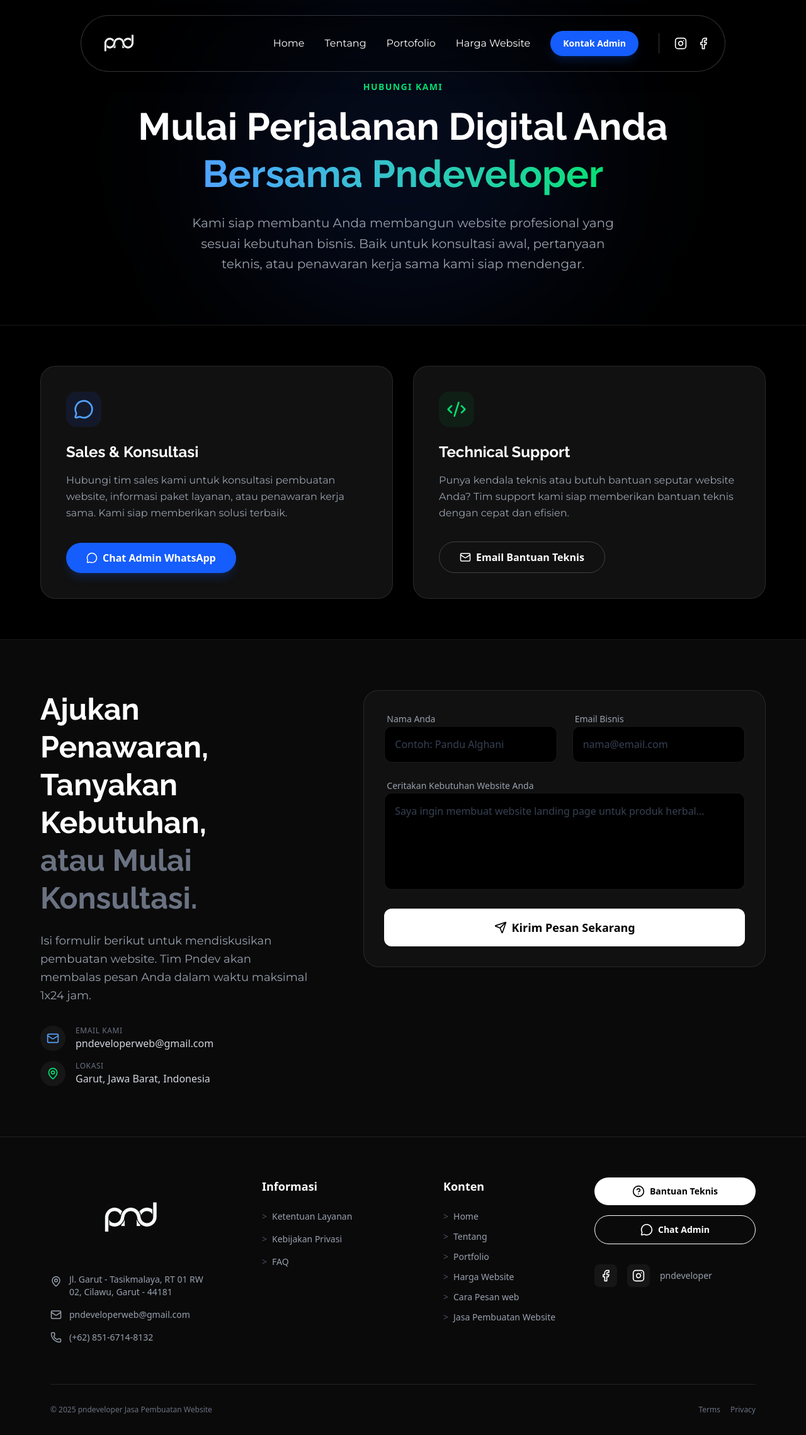
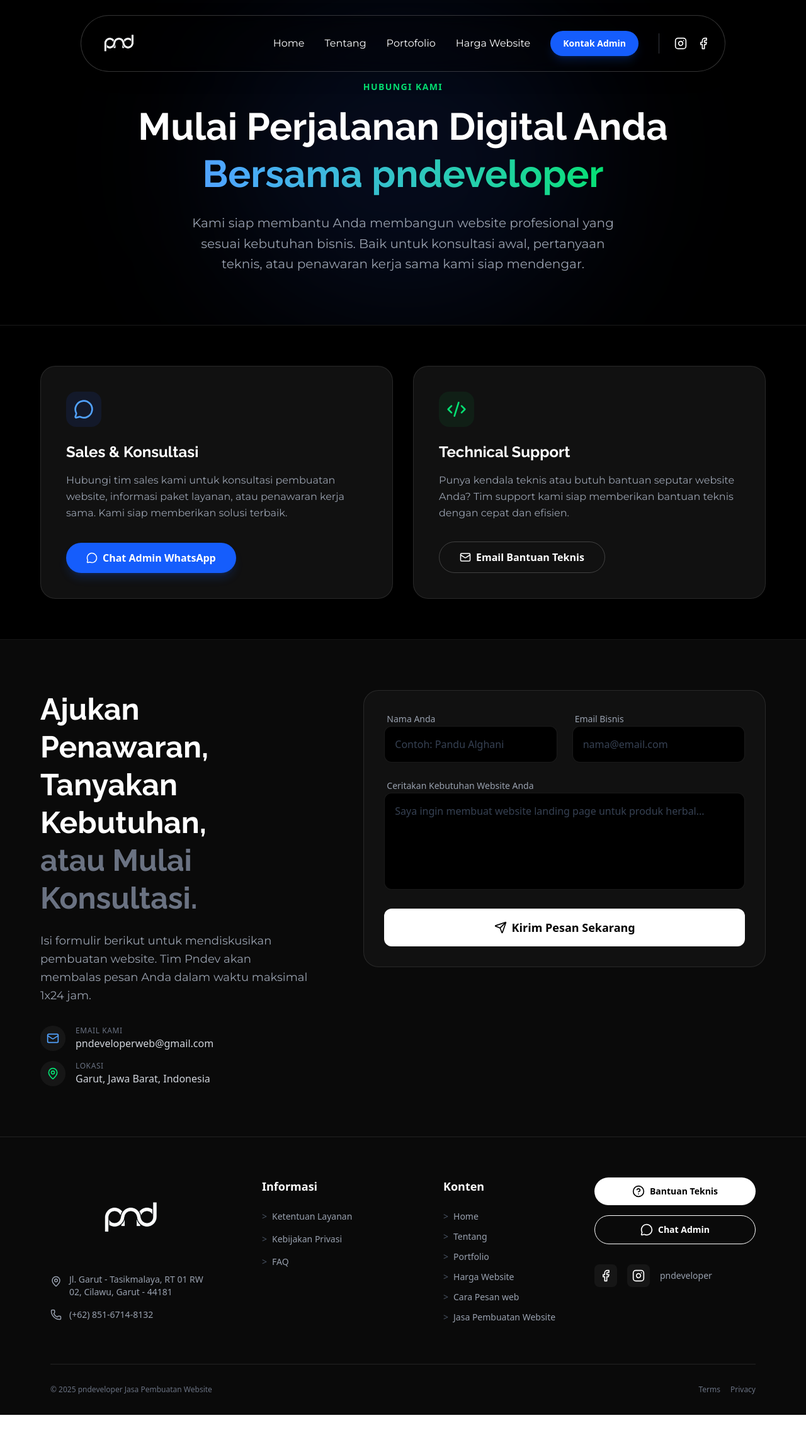
Before and after one commit to pndlghn/pndeveloper, a React (Vite) app: page /contact in a window 1280 px wide. Shown: the whole page at 63% size. After the commit the page ends 2247 px from the top, so only its background shows below. Built offline with nearby package versions, Linux system fonts and the light colour scheme.

Commit message:
Update 11 Februari

```diff
--- a/src/components/AddtionalService.jsx
+++ b/src/components/AddtionalService.jsx
@@ -36,7 +36,7 @@ const AdditionalServices = () => {
           <div>
             {/* Typography: Mobile text-3xl, Desktop text-5xl */}
             <h2 className="text-3xl md:text-5xl font-heading font-bold text-white leading-tight">
-              Layanan Tambahan Untuk
+              Layanan Untuk
               <br className="hidden md:block" />{" "}
               <span className="text-blue-500">Optimasi Website Anda</span>
             </h2>
--- a/src/components/ContactHero.jsx
+++ b/src/components/ContactHero.jsx
@@ -20,7 +20,7 @@ const ContactHero = () => {
         <h1 className="text-4xl md:text-6xl font-bold font-heading mb-6 leading-tight text-white">
           Mulai Perjalanan Digital Anda <br />
           <span className="text-transparent bg-clip-text bg-linear-to-r from-blue-400 to-green-400">
-            Bersama Pndeveloper
+            Bersama pndeveloper
           </span>
         </h1>
         <p className="text-gray-400 text-lg md:text-xl max-w-2xl mx-auto font-text leading-relaxed">
--- a/src/components/FAQ.jsx
+++ b/src/components/FAQ.jsx
@@ -128,7 +128,7 @@ const FAQ = () => {
             Masih punya pertanyaan lain?
           </p>
           <a
-            href="https://wa.me/6281234567890"
+            href="mailto:pndeveloperweb@gmail.com"
             className="inline-flex items-center justify-center bg-white text-black px-6 py-3 md:px-8 md:py-3 rounded-full font-bold hover:bg-gray-200 transition-all text-sm md:text-base"
           >
             Hubungi Tim Support
--- a/src/components/Footer.jsx
+++ b/src/components/Footer.jsx
@@ -32,16 +32,6 @@ const Footer = () => {
                 <p>
                   Jl. Garut - Tasikmalaya, RT 01 RW 02, Cilawu, Garut - 44181
                 </p>
-              </div>
-
-              <div className="flex items-center gap-3">
-                <Mail size={18} />
-                <a
-                  href="mailto:info@nuhaweb.com"
-                  className="hover:text-blue-500 transition-colors"
-                >
-                  pndeveloperweb@gmail.com
-                </a>
               </div>
 
               <div className="flex items-center gap-3">
```
